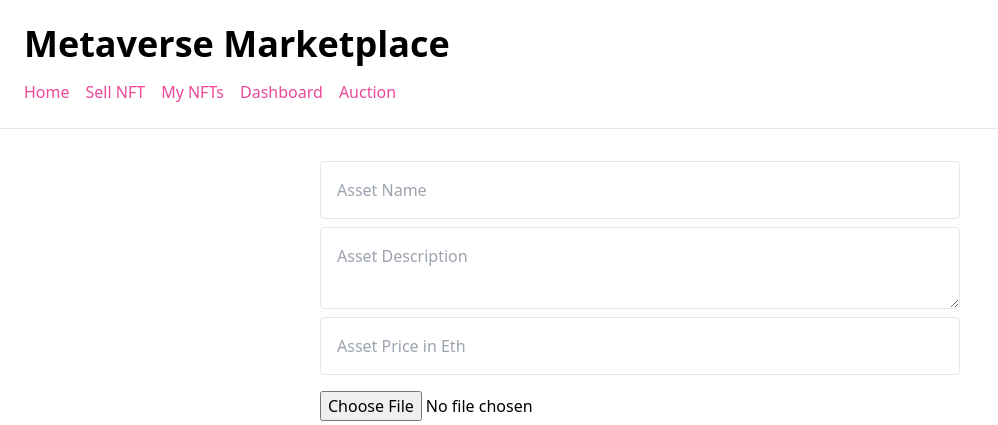
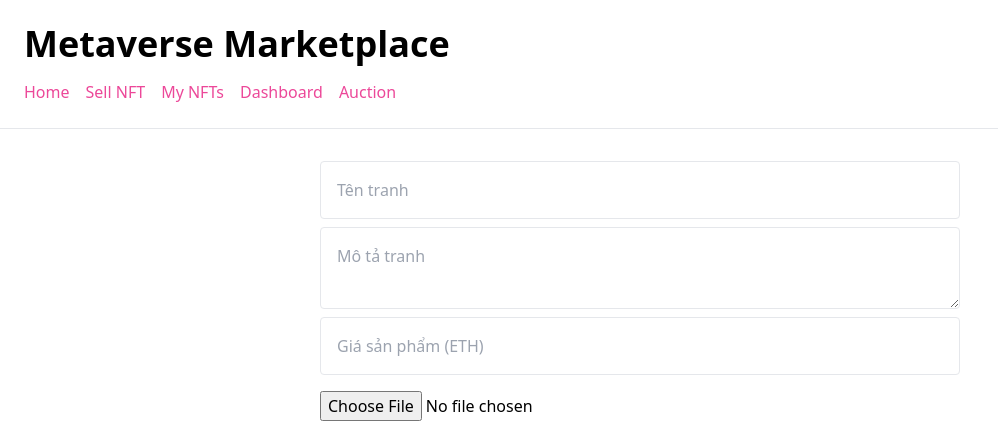
Before and after one commit to vudinhhieu20/nft-marketplace, a Next.js app: page /create-nft in a window 1280 px wide. Shown: the top 425 px of the page, without its empty margins (0-998 px from the left). Built offline with nearby package versions, Linux system fonts and the light colour scheme; what ipfs-http-client would draw is missing.

Commit message:
fix text present

```diff
--- a/pages/create-nft.js
+++ b/pages/create-nft.js
@@ -120,21 +120,21 @@ export default function CreateItem() {
     <div className="flex justify-center">
       <div className="w-1/2 flex flex-col pb-12">
         <input
-          placeholder="Asset Name"
+          placeholder="Tên tranh"
           className="mt-8 border rounded p-4"
           onChange={(e) =>
             updateFormInput({ ...formInput, name: e.target.value })
           }
         />
         <textarea
-          placeholder="Asset Description"
+          placeholder="Mô tả tranh"
           className="mt-2 border rounded p-4"
           onChange={(e) =>
             updateFormInput({ ...formInput, description: e.target.value })
           }
         />
         <input
-          placeholder="Asset Price in Eth"
+          placeholder="Giá sản phẩm (ETH)"
           className="mt-2 border rounded p-4"
           onChange={(e) =>
             updateFormInput({ ...formInput, price: e.target.value })
--- a/pages/dashboard.js
+++ b/pages/dashboard.js
@@ -96,7 +96,7 @@ export default function CreatorDashboard() {
               <img src={nft.image} className="rounded" alt="NFT image" />
               <div className="p-4 bg-black">
                 <p className="text-2xl font-bold text-white">
-                  Price - {nft.price} Eth
+                  Giá - {nft.price} Eth
                 </p>
               </div>
             </div>
--- a/pages/my-nfts.js
+++ b/pages/my-nfts.js
@@ -75,13 +75,13 @@ export default function MyAssets() {
               <img src={nft.image} className="rounded" alt="NFT image" />
               <div className="p-4 bg-black">
                 <p className="text-2xl font-bold text-white">
-                  Price - {nft.price} Eth
+                  Giá - {nft.price} Eth
                 </p>
                 <button
                   className="mt-4 w-full bg-pink-500 text-white font-bold py-2 px-12 rounded"
                   onClick={() => listNFT(nft)}
                 >
-                  List
+                  Đăng bán hoặc đấu giá
                 </button>
               </div>
             </div>
--- a/pages/resell-nft.js
+++ b/pages/resell-nft.js
@@ -81,7 +81,7 @@ export default function ResellNFT() {
     <div className="flex justify-center">
       <div className="w-1/2 flex flex-col pb-12">
         <input
-          placeholder="Asset Price in Eth"
+          placeholder="Giá sản phẩm (ETH)"
           className="mt-2 border rounded p-4"
           onChange={(e) =>
             updateFormInput({ ...formInput, price: e.target.value })
```
